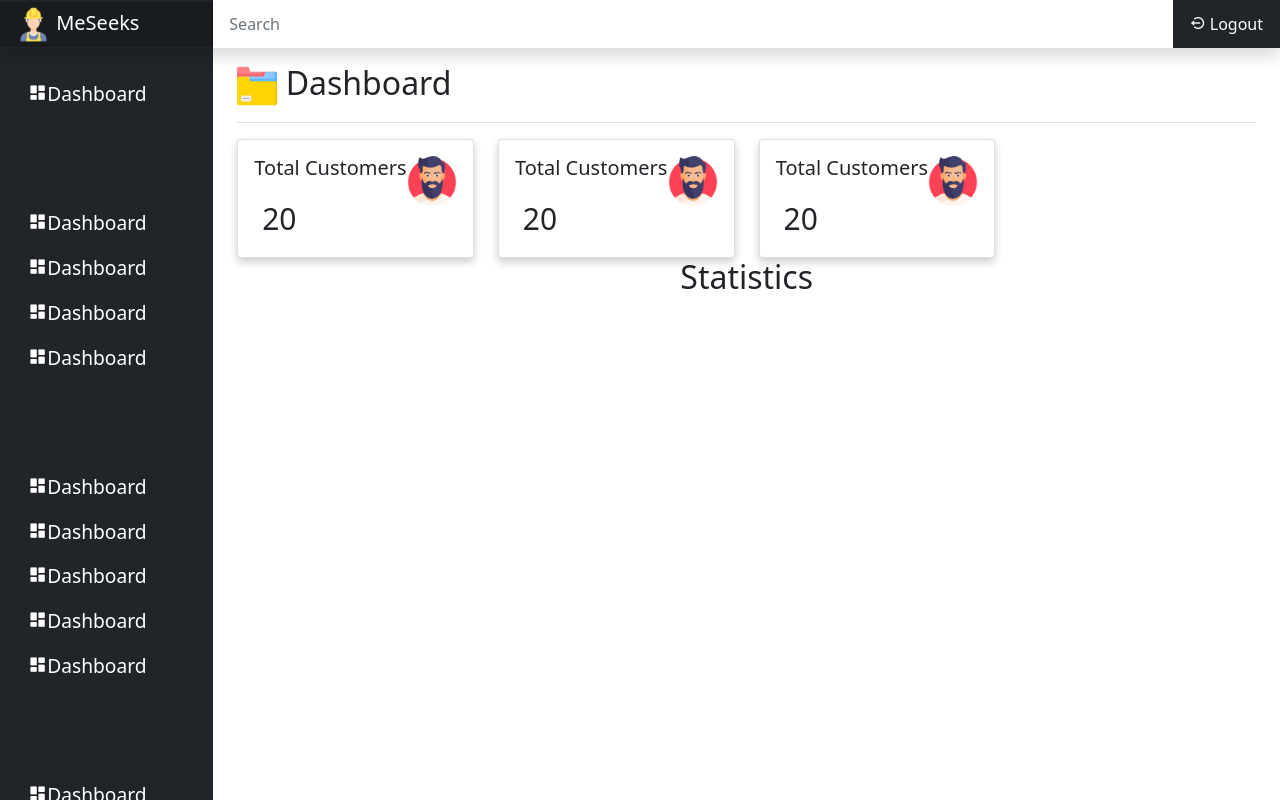
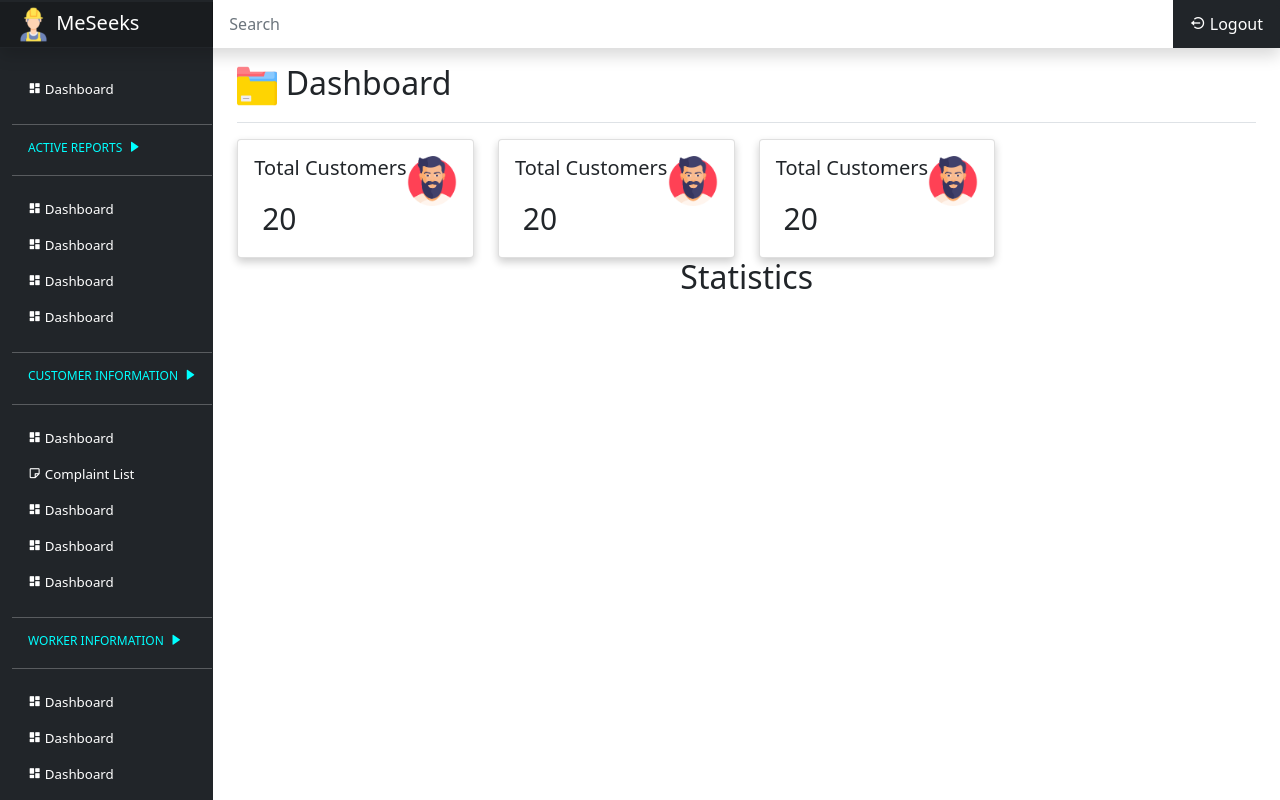
Before and after one commit to 507S/MeSeeks, a React (Create React App) app in the folder client/: page /dashboard in a window 1280 px wide. Built offline with nearby package versions, Linux system fonts and the light colour scheme.

Commit message:
dashboard css fixed

```diff
--- a/client/src/components/admin components/admin dashboard components/AdminDashboardSideBarNavList.js
+++ b/client/src/components/admin components/admin dashboard components/AdminDashboardSideBarNavList.js
@@ -18,7 +18,7 @@ export default function AdminDashboardSideBarNavList({
           aria-current={ariaCurrent}
           to={sideBarNavListRedirectLink}
         >
-          <i className={sideBarNavListIconClassName}></i>
+          <i className={sideBarNavListIconClassName}></i>&nbsp;
           {sideBarNavListText}
         </NavLink>
       </li>
--- a/client/src/components/admin components/admin dashboard components/AdminDashboardSideBarNavListCategory.js
+++ b/client/src/components/admin components/admin dashboard components/AdminDashboardSideBarNavListCategory.js
@@ -3,7 +3,6 @@ import React from "react";
 export default function AdminDashboardSideBarNavListCategory({
   sideBarNavListCategorySectionStartLineColor,
   sideBarNavListCategorySectionClassName,
-  sideBarNavListCategoryTextColor,
   sideBarNavListCategoryText,
   sideBarNavListCategoryIconClassName,
   sideBarNavKListButtonTextInBetweenSpace,
@@ -11,10 +10,10 @@ export default function AdminDashboardSideBarNavListCategory({
 }) {
   return (
     <>
-      <hr style={{ color: { sideBarNavListCategorySectionStartLineColor } }} />
+      <hr style={{ color: "rgb(255, 255, 255)" }} />
       <h6
         className={sideBarNavListCategorySectionClassName}
-        style={{ color: { sideBarNavListCategoryTextColor } }}
+        style={{ color: "aqua" }}
       >
         <span>
           {sideBarNavListCategoryText} {sideBarNavKListButtonTextInBetweenSpace}
@@ -22,7 +21,7 @@ export default function AdminDashboardSideBarNavListCategory({
         </span>
       </h6>
 
-      <hr style={{ color: { sideBarNavListCategorySectionEndLineColor } }} />
+      <hr style={{ color: "rgb(255, 255, 255)" }} />
     </>
   );
 }
--- a/client/src/components/admin components/admin dashboard components/admin sideBarNavList partials/AdminDashboardSideBarNavListPartials.js
+++ b/client/src/components/admin components/admin dashboard components/admin sideBarNavList partials/AdminDashboardSideBarNavListPartials.js
@@ -18,7 +18,6 @@ export default function AdminDashboardSideBarNavListPartials() {
       <AdminDashboardSideBarNavListCategory
         sideBarNavListCategorySectionStartLineColor="rgb(255, 255, 255)"
         sideBarNavListCategorySectionClassName="sidebar-heading d-flex justify-content-between align-items-center px-3 mt-7 mb-1"
-        sideBarNavListCategoryTextColor="aqua"
         sideBarNavListCategoryText="Active reports"
         sideBarNavListCategoryIconClassName="bx bxs-right-arrow"
         sideBarNavKListButtonTextInBetweenSpace=" &nbsp;"
@@ -29,6 +28,7 @@ export default function AdminDashboardSideBarNavListPartials() {
       <AdminDashboardSideBarNavList
         sideBarNavListClassName="nav-item"
         sideBarNavLinkClassName="nav-link active"
+        sideBarNavListTextColor="white"
         sideBarNavListRedirectLink="#"
         sideBarNavListIconClassName="bx bxs-dashboard"
         sideBarNavListText="Dashboard"
@@ -37,6 +37,7 @@ export default function AdminDashboardSideBarNavListPartials() {
       <AdminDashboardSideBarNavList
         sideBarNavListClassName="nav-item"
         sideBarNavLinkClassName="nav-link active"
+        sideBarNavListTextColor="white"
         sideBarNavListRedirectLink="#"
         sideBarNavListIconClassName="bx bxs-dashboard"
         sideBarNavListText="Dashboard"
@@ -45,6 +46,7 @@ export default function AdminDashboardSideBarNavListPartials() {
       <AdminDashboardSideBarNavList
         sideBarNavListClassName="nav-item"
         sideBarNavLinkClassName="nav-link active"
+        sideBarNavListTextColor="white"
         sideBarNavListRedirectLink="#"
         sideBarNavListIconClassName="bx bxs-dashboard"
         sideBarNavListText="Dashboard"
@@ -62,7 +64,6 @@ export default function AdminDashboardSideBarNavListPartials() {
       <AdminDashboardSideBarNavListCategory
         sideBarNavListCategorySectionStartLineColor="rgb(255, 255, 255)"
         sideBarNavListCategorySectionClassName="sidebar-heading d-flex justify-content-between align-items-center px-3 mt-7 mb-1"
-        sideBarNavListCategoryTextColor="aqua"
         sideBarNavListCategoryText="Customer Information"
         sideBarNavListCategoryIconClassName="bx bxs-right-arrow"
         sideBarNavKListButtonTextInBetweenSpace=" &nbsp;"
@@ -82,8 +83,8 @@ export default function AdminDashboardSideBarNavListPartials() {
         sideBarNavListClassName="nav-item"
         sideBarNavLinkClassName="nav-link active"
         sideBarNavListRedirectLink="#"
-        sideBarNavListIconClassName="bx bxs-dashboard"
-        sideBarNavListText="Dashboard"
+        sideBarNavListIconClassName="bx bx-note"
+        sideBarNavListText="Complaint List"
         ariaCurrent="page"
       />
       <AdminDashboardSideBarNavList
@@ -115,7 +116,6 @@ export default function AdminDashboardSideBarNavListPartials() {
       <AdminDashboardSideBarNavListCategory
         sideBarNavListCategorySectionStartLineColor="rgb(255, 255, 255)"
         sideBarNavListCategorySectionClassName="sidebar-heading d-flex justify-content-between align-items-center px-3 mt-7 mb-1"
-        sideBarNavListCategoryTextColor="aqua"
         sideBarNavListCategoryText="Worker Information"
         sideBarNavListCategoryIconClassName="bx bxs-right-arrow"
         sideBarNavKListButtonTextInBetweenSpace=" &nbsp;"
@@ -152,7 +152,6 @@ export default function AdminDashboardSideBarNavListPartials() {
       <AdminDashboardSideBarNavListCategory
         sideBarNavListCategorySectionClassName="sidebar-heading d-flex justify-content-between align-items-center px-3 mt-7 mb-1"
         sideBarNavListCategoryText="AAdditional Tasks"
-        sideBarNavListCategoryTextColor="aqua"
         sideBarNavListCategoryIconClassName="bx bxs-right-arrow"
         sideBarNavKListButtonTextInBetweenSpace=" &nbsp;"
         sideBarNavListCategoryIcon="bx bxs-right-arrow"
--- a/client/src/styles/global/admin global/AdminDashboardCards.css
+++ b/client/src/styles/global/admin global/AdminDashboardCards.css
@@ -63,7 +63,7 @@
 }
 
 li {
-  font-size: larger;
+  font-size: smaller;
 }
 
 li:hover {
```
